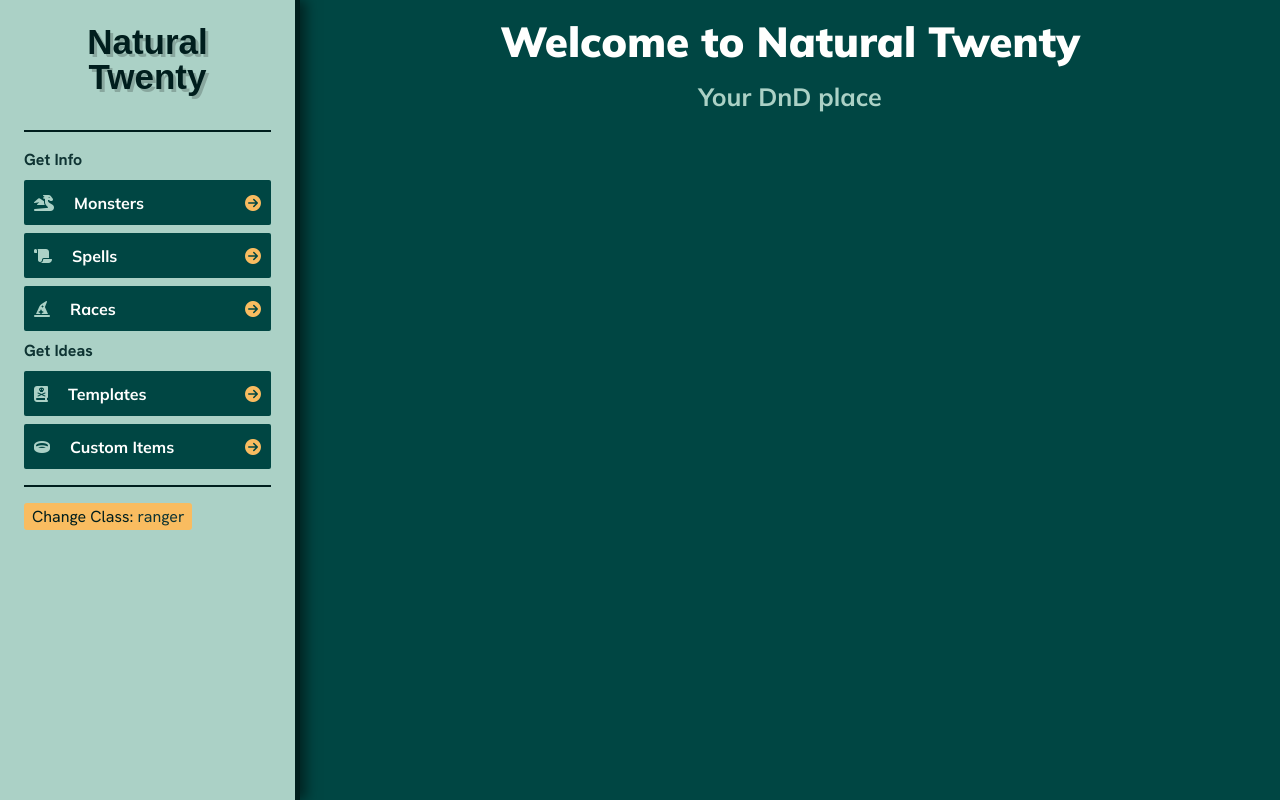
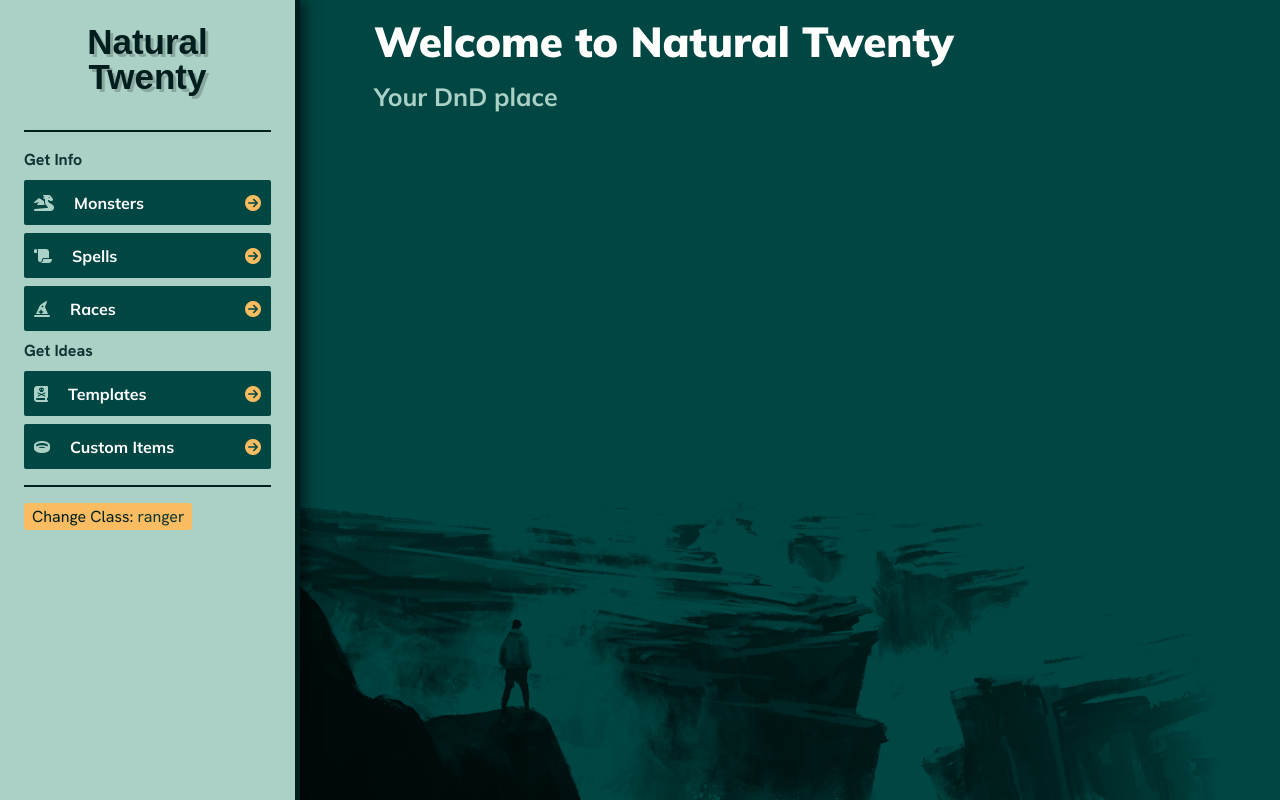
Before and after one commit to tahgio/natural-twenty, a React (Create React App) app: page / in a window 1280 px wide. Built offline with nearby package versions, Linux system fonts and the light colour scheme; no server answers; a web font is replaced by a local one.

Commit message:
first works on homepage

```diff
--- a/src/Assets/export.js
+++ /dev/null
@@ -1,5 +0,0 @@
-import dndMonsters from "./svg/dndMonster.svg";
-
-export default {
-  dndMonsters,
-};
--- a/src/Graphql/axios.ts
+++ b/src/Graphql/axios.ts
@@ -19,6 +19,4 @@ export const getInitOptions: AxiosRequestConfig = {
             }
         }`,
   },
-  maxContentLength: 100000000,
-  maxBodyLength: 100000000,
 };
--- a/src/Pages/HomePage.tsx
+++ b/src/Pages/HomePage.tsx
@@ -1,14 +1,33 @@
 import Typo from "../DesignElements/DataDisplay/Typo";
 import { Container } from "../DesignElements/Layout/Container";
 import { Wrapper } from "../DesignElements/Layout/Wrapper";
+import HomePageBG from "../Assets/HomepagePicture.png";
+import styled from "styled-components";
+
+const Blend = styled.div`
+  height: fit-content;
+  width: calc(100%-300px);
+  background-color: ${(p) => p.theme.elements.primary.background};
+  position: absolute;
+  bottom: 0;
+  left: 300px;
+  z-index: -1;
+`;
+
+const HpageImg = styled.img`
+  mix-blend-mode: multiply;
+`;
 
 export default function HomePage() {
   return (
     <Wrapper>
       <Container display="flex start start" width="100%">
-        <Container display="flex center center 5 column">
+        <Container display="flex center start 5 column" width="100%">
           <Typo variant="h1" text="Welcome to Natural Twenty" />
           <Typo variant="h3" text="Your DnD place" />
+          <Blend>
+            <HpageImg src={HomePageBG} />
+          </Blend>
         </Container>
       </Container>
     </Wrapper>
--- /dev/null
+++ b/src/types/index.d.ts
@@ -0,0 +1 @@
+declare module "*.png";
```
Also changed, not shown: src/Assets/HomepagePicture.png (added), src/Assets/svg/dndMonster.svg (deleted).
